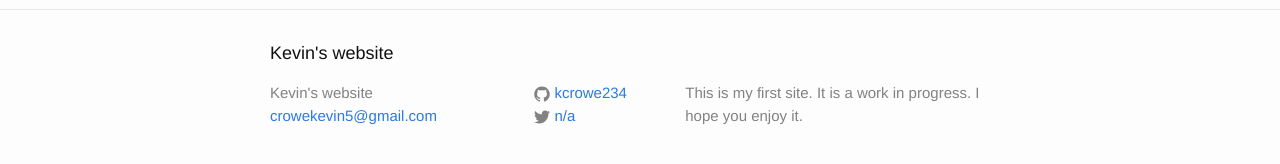
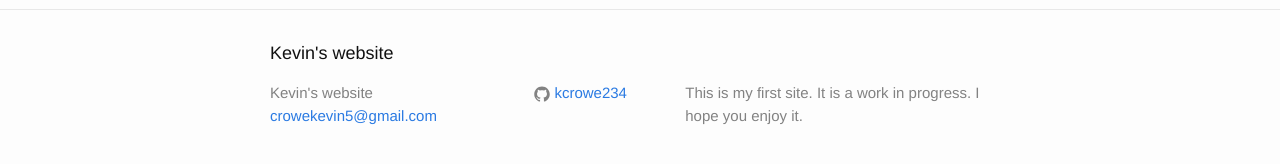
Before and after one commit to kcrowe234/Jekyll-Site, a Jekyll site: the page built from about.md, in a window 1280 px wide. Shown: the part 278-442 px from the top of the page. Built offline with Jekyll 4.4.1, drawn with Linux system fonts in a browser that asks for light colours.

Commit message:
update config.yml

```diff
--- a/_config.yml
+++ b/_config.yml
@@ -11,8 +11,8 @@ email: crowekevin5@gmail.com
 description: > # this means to ignore newlines until "baseurl:"
  This is my first site. It is a work in progress. I hope you enjoy it.
 baseurl: "" # the subpath of your site, e.g. /blog
-url: "http://yourdomain.com" # the base hostname & protocol for your site
-twitter_username: n/a
+url: "https://www.linkedin.com/in/kalico/" # the base hostname & protocol for your site
+twitter_username:
 github_username:  kcrowe234
 
 # Build settings
```
